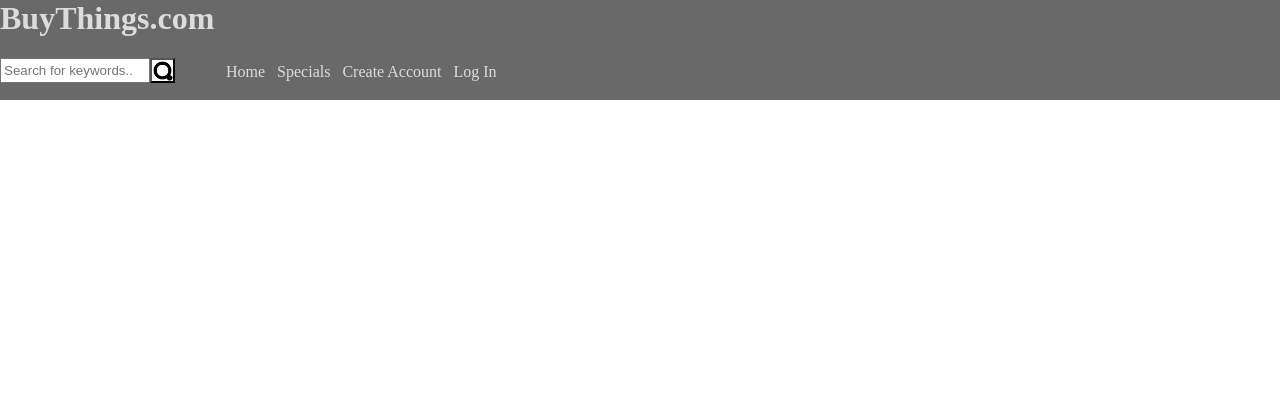
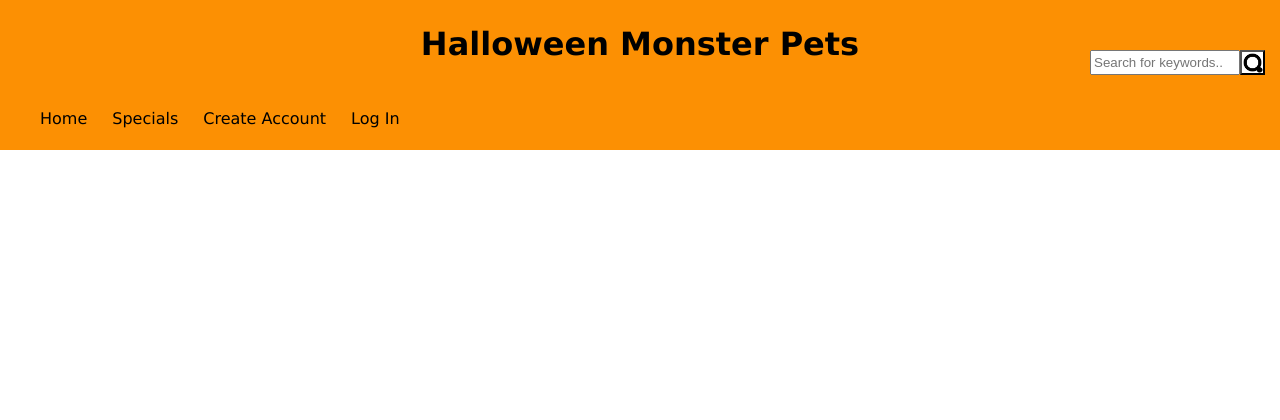
Before and after one commit to rhys762/COMP2772Assignment2, a PHP site: page /home.php in a window 1280 px wide. Shown: the top 420 px of the page. Run offline with PHP 8.4, Linux system fonts and the light colour scheme.

Commit message:
Changed stylesheet to reflect Halloween aesthetics

```diff
--- a/displayHeader.func.php
+++ b/displayHeader.func.php
@@ -5,13 +5,14 @@
 -->
 
 <div class="pageHeader">
-    <h1>BuyThings.com</h1>
+    <h1>Halloween Monster Pets</h1>
 
     <form id="searchBar" action="performSearch.php" method="POST">
         <input type="text" name="searchValue" placeholder="Search for keywords..">
         <input type="submit" value="">
     </form>
 
+    <div class="centerList">
     <ul id="links">
         <li><a href="home.php">Home</a></li>
         <li><a href="specials.php">Specials</a></li>
@@ -35,4 +36,5 @@
             }
         ?>
     </ul>
+        </div>
 </div>
--- a/styles/styles.css
+++ b/styles/styles.css
@@ -1,5 +1,6 @@
 body {
     margin: 0px;
+    font-family: Verdana, Geneva, sans-serif;
 }
 
 /*
@@ -8,8 +9,8 @@ body {
 
 .pageHeader {
     width: 100%;
-    height: 100px;
-    background-color: #696969;
+    height: 150px;
+    background-color: #fc9003;
     top: 0px;
     left: 0px;
     padding: 0px;
@@ -20,7 +21,9 @@ body {
     for the main title
 */
 .pageHeader h1 {
-    color: #DCDCDC;
+    color: black;
+    text-align: center;
+    padding: 25px;
 }
 
 body {
@@ -30,6 +33,12 @@ body {
 /*
     search bar rules
 */
+
+#searchBar {
+    position: absolute;
+    right: 15px;
+    top: 50px;
+}
 
 #searchBar input {
     display: flex;
@@ -63,17 +72,23 @@ body {
     width: 20%;
 }
 
+.centerList {
+    text-align: center;
+}
+
 #links {
-    margin: 5px;
     list-style: none;
-    display: flex;
+}
+
+#links li {
     float: left;
+    display: inline;
+    margin-right: 25px;
 }
 
 #links li a {
-    color: #DCDCDC;
+    color: black;
     text-decoration: none;
-    margin: 6px;
 }
 
 .worsePrice {
```
Also changed, not shown: 1 other file.
